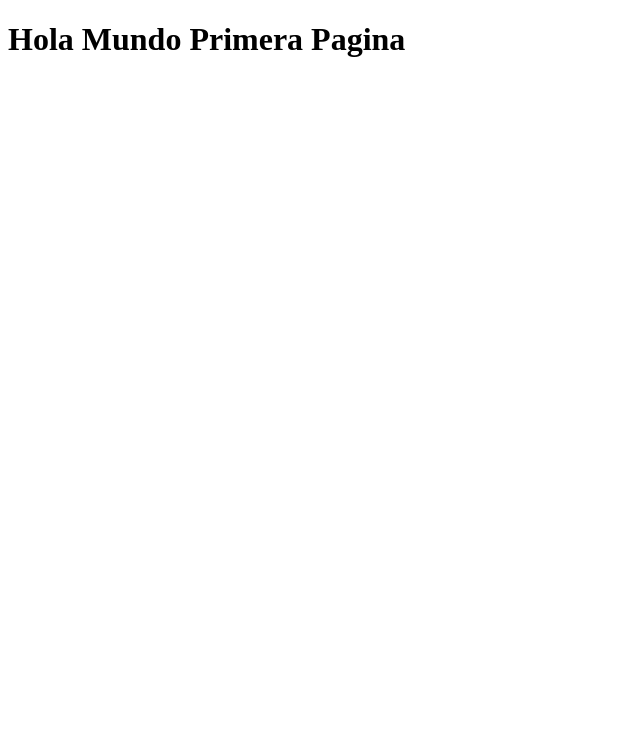
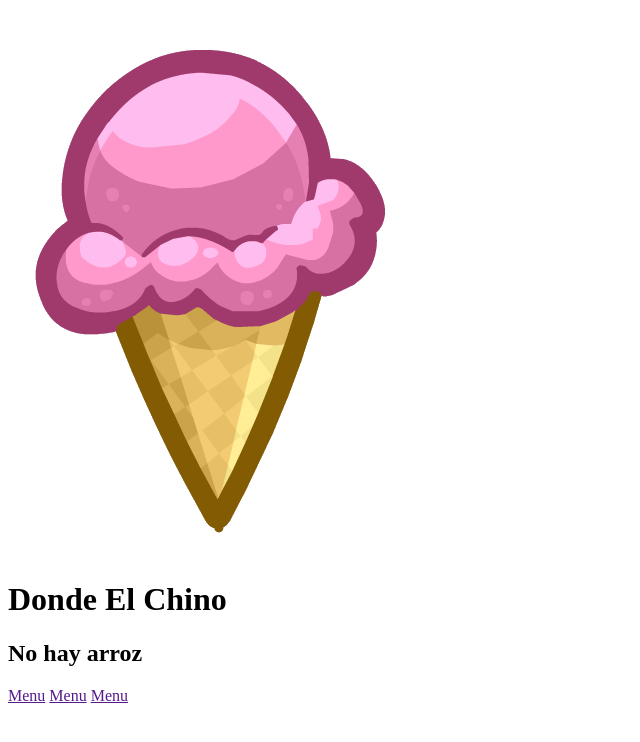
Before and after one commit to Artimael/PrimeraWeb, a plain HTML site: page index.html in a window 1280 px wide. Shown: the whole page, without its empty margins (0-640 px from the left). Drawn offline with Linux system fonts and the light colour scheme.

Commit message:
Clase 3 Imagen y Links

```diff
--- a/index.html
+++ b/index.html
@@ -2,9 +2,17 @@
 <html>
     <head>
         <meta charset="utf-8">
-        <title>Mi primera Pagina Web</title>
+        <title>Food Service</title>
     </head>
     <body>
-        <h1>Hola Mundo Primera Pagina</h1>
+        <img src="img/icecream.png">
+        <h1>Donde El Chino</h1>
+        <h2>No hay arroz</h2>
+        <nav>
+            <a href="">Menu</a>
+            <a href="">Menu</a>
+            <a href="">Menu</a>
+        </nav>
+
     </body>
 </html>
```
Also changed, not shown: img/icecream.png (added).
